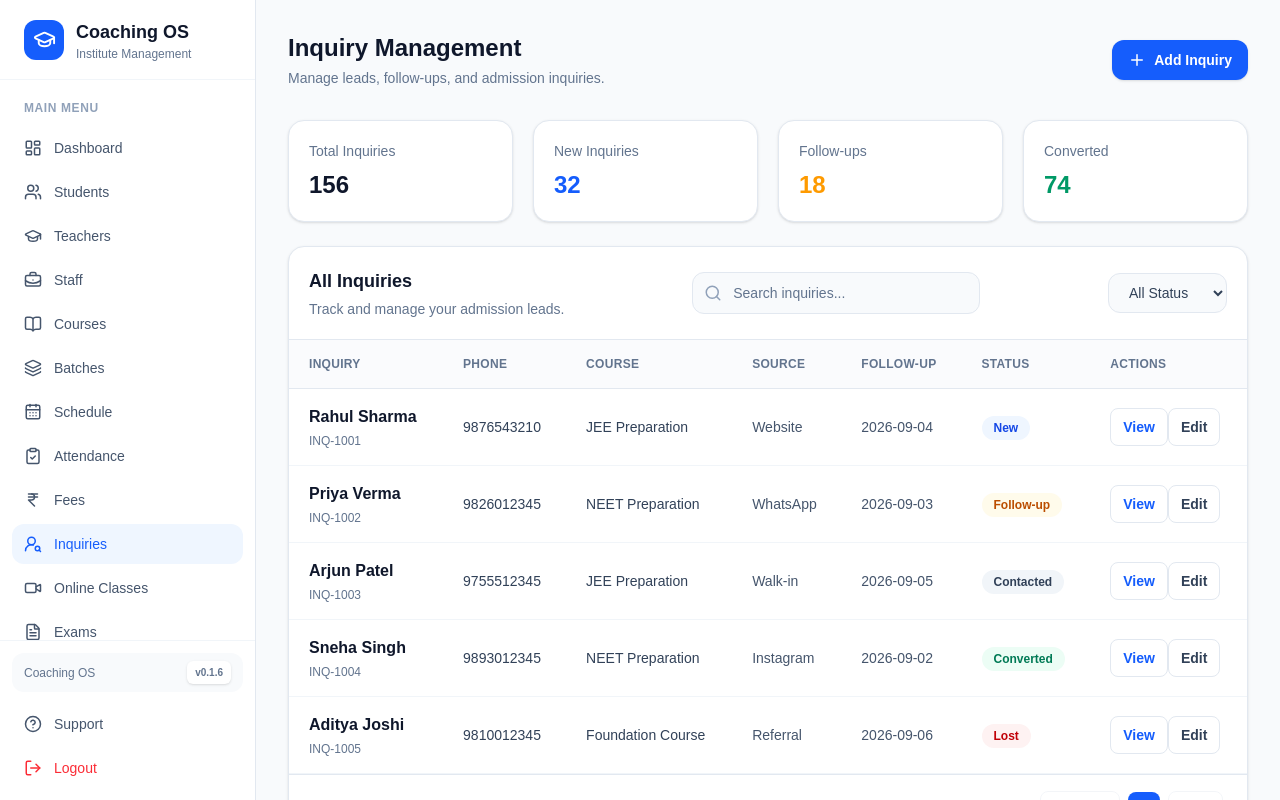
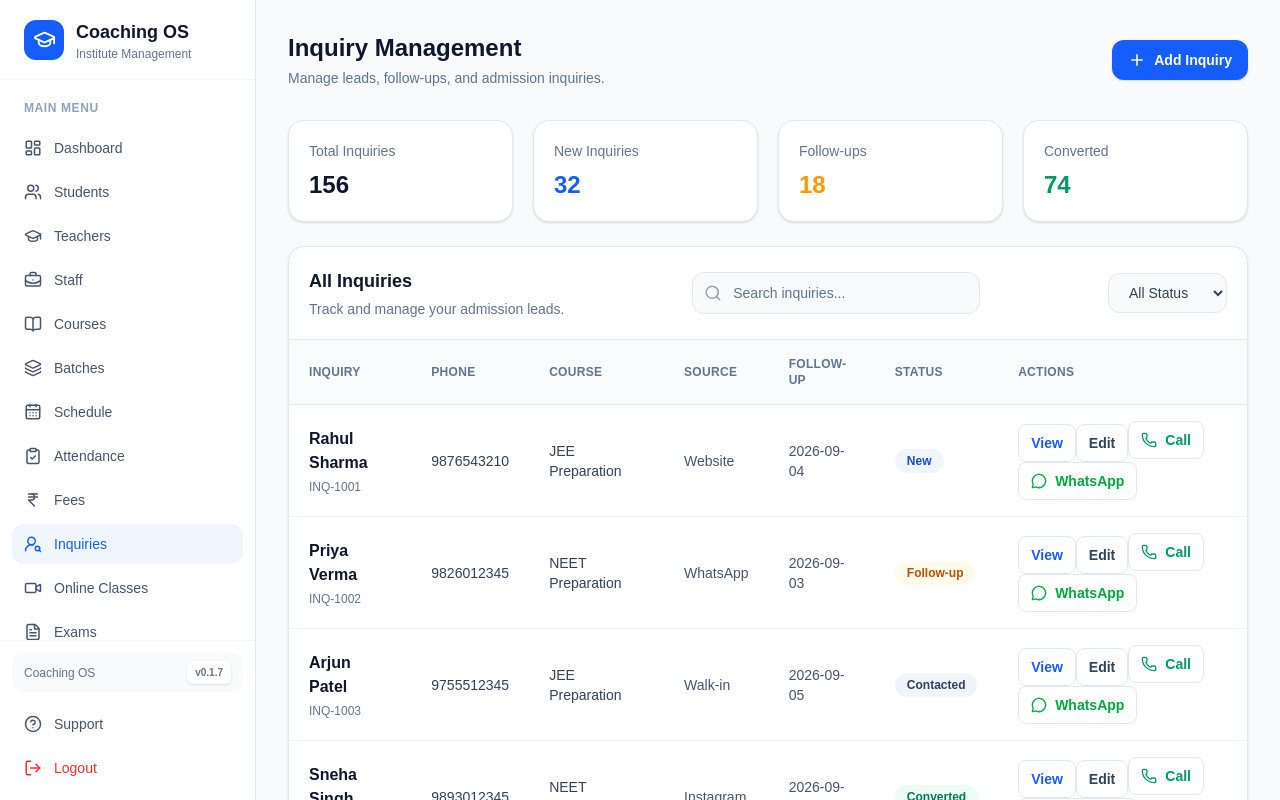
Before and after one commit to devleyj/Coaching-os-admin, a Next.js app: page /inquiries in a window 1280 px wide. Shown: the top 800 px of the page. Built offline with nearby package versions, Linux system fonts and the light colour scheme.

Commit message:
v0.1.7 - add inquiry call and WhatsApp actions

```diff
--- a/app/components/Slidebar.tsx
+++ b/app/components/Slidebar.tsx
@@ -101,7 +101,7 @@ export default function Slidebar() {
             </span>
 
             <span className="rounded-md bg-white px-2 py-1 text-[10px] font-semibold text-slate-500 shadow-sm">
-              v0.1.6
+              v0.1.7
             </span>
           </div>
         </div>
--- a/app/inquiries/page.tsx
+++ b/app/inquiries/page.tsx
@@ -1,7 +1,13 @@
 "use client";
 
 import Slidebar from "../components/Slidebar";
-import { Search, Plus, UserRoundSearch } from "lucide-react";
+import {
+  Search,
+  Plus,
+  UserRoundSearch,
+  Phone,
+  MessageCircle,
+} from "lucide-react";
 import { useEffect, useState } from "react";
 
 type Inquiry = {
@@ -200,10 +206,7 @@ export default function InquiriesPage() {
         notes: inquiryNotes.trim(),
       };
 
-    setInquiries((currentInquiries) => [
-      newInquiry,
-      ...currentInquiries,
-    ]);
+      setInquiries((currentInquiries) => [newInquiry, ...currentInquiries]);
     }
 
     setInquiryName("");
@@ -422,6 +425,30 @@ export default function InquiriesPage() {
                         className="rounded-lg border border-slate-200 px-3 py-2 text-sm font-semibold text-slate-700 transition hover:bg-slate-50"
                       >
                         Edit
+                      </button>
+                      <button
+                        type="button"
+                        onClick={() => {
+                          window.location.href = `tel:${inquiry.phone}`;
+                        }}
+                        className="inline-flex items-center gap-2 rounded-lg border border-slate-200 px-3 py-2 text-sm font-semibold text-emerald-600 transition hover:bg-emerald-50"
+                      >
+                        <Phone size={16} />
+                        Call
+                      </button>
+                      <button
+                        type="button"
+                        onClick={() => {
+                          const phoneNumber = inquiry.phone.replace(/\D/g, "");
+                          window.open(
+                            `https://wa.me/91${phoneNumber}`,
+                            "_blank",
+                          );
+                        }}
+                        className="inline-flex items-center gap-2 rounded-lg border border-slate-200 px-3 py-2 text-sm font-semibold text-green-600 transition hover:bg-green-50"
+                      >
+                        <MessageCircle size={16} />
+                        WhatsApp
                       </button>
                     </td>
                   </tr>
```
Lines whose indentation alone changed are shown as unchanged.
